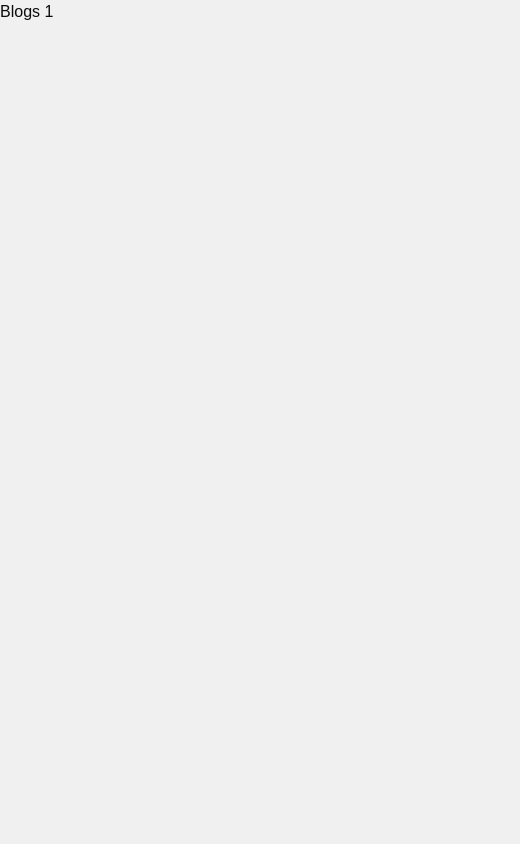
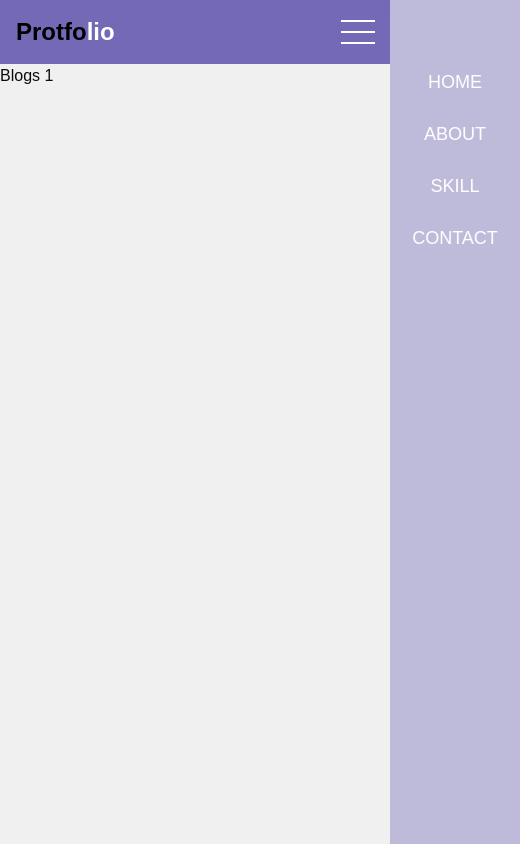
Before and after one commit to pongsathonwon/nextport, a Next.js app: page /blogs/1 in a window 390 px wide. Shown: the whole page, 520 px wide, since content can reach past the window. Built offline with nearby package versions, Linux system fonts and the light colour scheme.

Commit message:
add header

```diff
--- a/app/layout.tsx
+++ b/app/layout.tsx
@@ -1,6 +1,7 @@
 import type { Metadata } from "next";
 import localFont from "next/font/local";
 import "./globals.css";
+import Header from "@/components/header/header";
 
 const geistSans = localFont({
   src: "./fonts/GeistVF.woff",
@@ -14,8 +15,16 @@ const geistMono = localFont({
 });
 
 export const metadata: Metadata = {
-  title: "Create Next App",
-  description: "Generated by create next app",
+  title: "PONGSATHON",
+  description: "Pongsathon a web developer",
+  keywords: [
+    "developer",
+    "react developer",
+    "angular developer",
+    "thailand",
+    "pongsathon",
+    "wongondee",
+  ],
 };
 
 export default function RootLayout({
@@ -25,12 +34,10 @@ export default function RootLayout({
 }>) {
   return (
     <html lang="en">
-      <head>
-        <title>PONGSATHON</title>
-      </head>
       <body
         className={`${geistSans.variable} ${geistMono.variable} antialiased`}
       >
+        <Header />
         {children}
       </body>
     </html>
--- a/app/page.tsx
+++ b/app/page.tsx
@@ -1,3 +1,3 @@
 export default function Home() {
-  return <section>content here</section>;
+  return <main></main>;
 }
--- /dev/null
+++ b/components/header/header.tsx
@@ -0,0 +1,18 @@
+import React from "react";
+import Sidebar from "./sidebar";
+import Topbar from "./topbar";
+
+function Header() {
+  return (
+    <nav className="sticky top-0 z-[9999] w-full flex-row justify-between items-end flex h-16 bg-primary gap-4 p-4 lg:pr-8">
+      <span className="text-2xl md:text-3xl lg:text-4xl capitalize font-semibold">
+        <span className="text-black">protfo</span>
+        <span className="text-white">lio</span>
+      </span>
+      <Topbar />
+      <Sidebar />
+    </nav>
+  );
+}
+
+export default Header;
--- /dev/null
+++ b/components/header/navList.ts
@@ -0,0 +1,6 @@
+export const navList = [
+  { label: "home", hash: "#home" },
+  { label: "about", hash: "#about" },
+  { label: "skill", hash: "#skills" },
+  { label: "contact", hash: "#contact" },
+] as const;
--- /dev/null
+++ b/components/header/sidebar.tsx
@@ -0,0 +1,54 @@
+"use client";
+
+import React, { useState } from "react";
+import { navList } from "./navList";
+import Link from "next/link";
+
+function Sidebar() {
+  const [isOpen, setIsOpen] = useState(false);
+  return (
+    <>
+      <button
+        onClick={() => setIsOpen((p) => !p)}
+        className="absolute size-8 right-4 z-[9999] top-4 flex flex-col justify-around md:hidden"
+      >
+        <div
+          className={`${
+            isOpen ? "absolute translate-y-[.015625rem] rotate-45" : ""
+          } shadow-[0_0_0_1px] transition-all duration-300 shadow-white w-full`}
+        ></div>
+        <div
+          className={`${
+            isOpen ? "opacity-0" : ""
+          } shadow-[0_0_0_1px] transition-all duration-300 shadow-white w-full`}
+        ></div>
+        <div
+          className={`${
+            isOpen ? "absolute -translate-y-[.015625rem] -rotate-45" : ""
+          } shadow-[0_0_0_1px] transition-all duration-300 shadow-white w-full`}
+        ></div>
+      </button>
+      <div
+        id="sidebar"
+        className={`absolute top-0 right-0 h-screen backdrop-blur-sm bg-primary bg-opacity-40 z-[1000] inset-2/3 ${
+          isOpen ? "" : "translate-x-full"
+        } transition-all duration-300 md:hidden`}
+      >
+        <ul className="flex flex-col gap-4 px-4 pt-16">
+          {navList.map(({ label, hash }) => (
+            <li key={label}>
+              <Link
+                className="flex rounded-2xl justify-center p-1 uppercase text-white text-lg md:text-xl lg:text-2xl"
+                href={hash}
+              >
+                {label}
+              </Link>
+            </li>
+          ))}
+        </ul>
+      </div>
+    </>
+  );
+}
+
+export default Sidebar;
--- /dev/null
+++ b/components/header/topbar.tsx
@@ -0,0 +1,22 @@
+import React from "react";
+import { navList } from "./navList";
+import Link from "next/link";
+
+function Topbar() {
+  return (
+    <ul className="hidden md:flex flex-row gap-4">
+      {navList.map(({ label, hash }) => (
+        <li key={label}>
+          <Link
+            className="flex rounded-2xl justify-center p-1 uppercase text-white text-lg md:text-xl lg:text-2xl"
+            href={hash}
+          >
+            {label}
+          </Link>
+        </li>
+      ))}
+    </ul>
+  );
+}
+
+export default Topbar;
```
